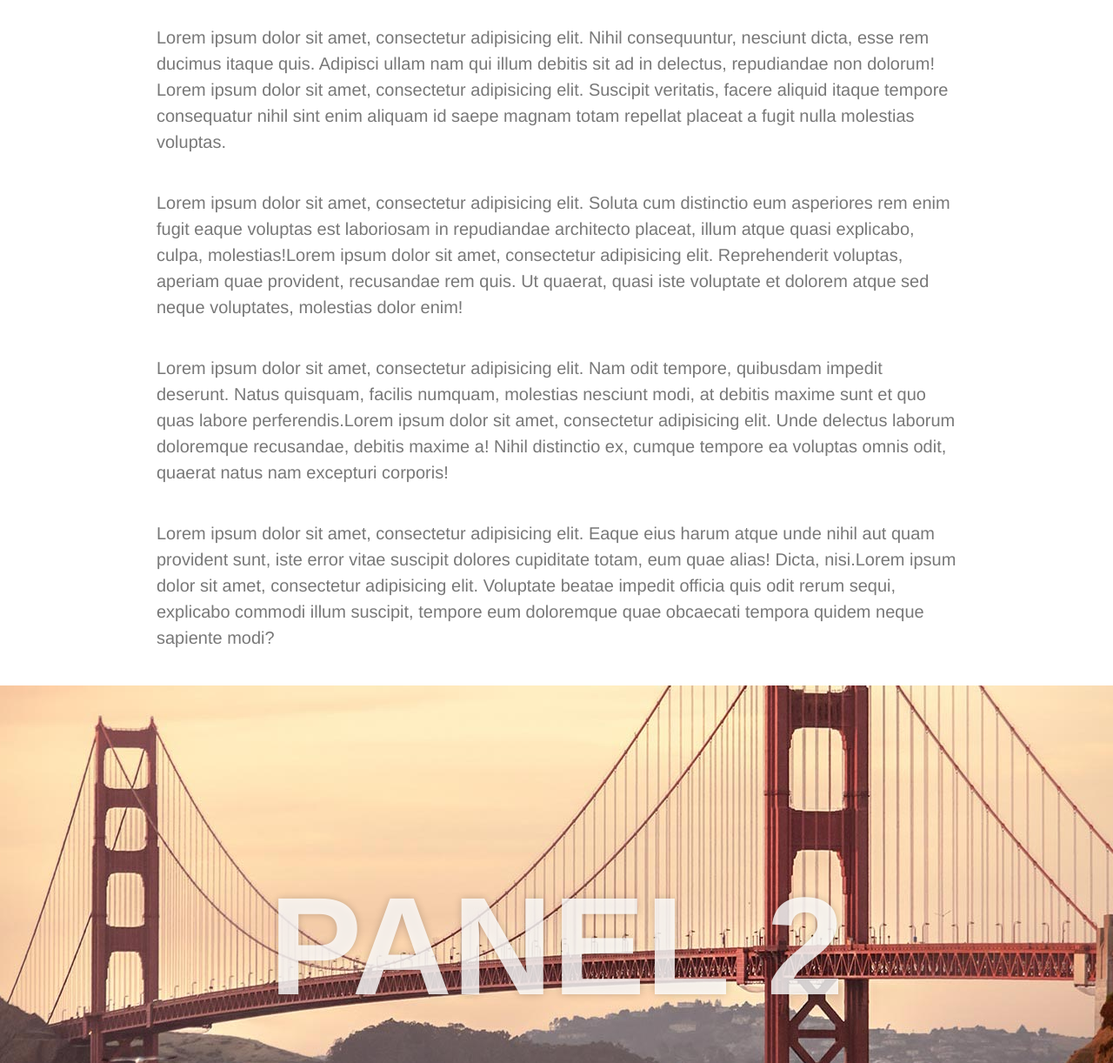
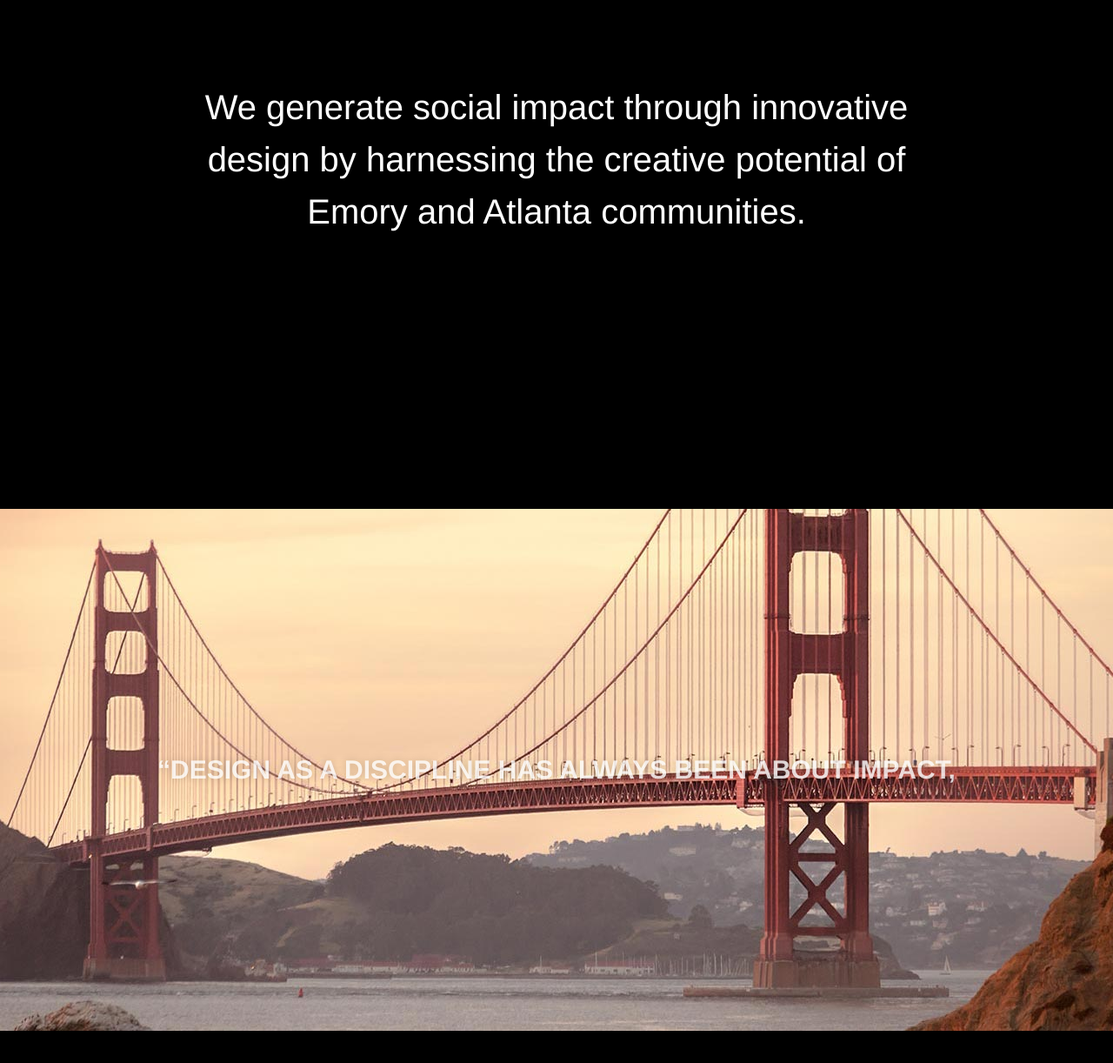
Before and after one commit to creativeone9/creativeone9.github.io, a plain HTML site: page index.html in a window 1280 px wide. Shown: the part 715-1937 px from the top of the page at 87% size. Drawn offline with Linux system fonts and the light colour scheme.

Commit message:
changed moving panels/some text

```diff
--- a/css/style.css
+++ b/css/style.css
@@ -18,7 +18,16 @@ section.module p:last-child {
   margin-bottom: 0;
 }
 section.module.content {
-  padding: 40px 0;
+  padding: 40px;
+  text-align: center;
+  height: 50em;
+  background-color: black;
+}
+section.module.content p {
+  font-size: 40px;
+  font-weight: 150;
+  color: white;
+
 }
 section.module.parallax {
   height: 600px;
@@ -33,6 +42,15 @@ section.module.parallax {
 section.module.parallax h1 {
   color: rgba(255, 255, 255, 0.8);
   font-size: 48px;
+  line-height: 600px;
+  font-weight: 700;
+  text-align: center;
+  text-transform: uppercase;
+  text-shadow: 0 0 10px rgba(0, 0, 0, 0.2);
+}
+section.module.parallax h4 {
+  color: rgba(255, 255, 255, 0.8);
+  font-size: 30px;
   line-height: 600px;
   font-weight: 700;
   text-align: center;
--- a/index.html
+++ b/index.html
@@ -7,7 +7,7 @@
   <meta content="width=device-width,initial-scale=1.0" name="viewport">
   <meta content="description" name="In this tutorial, we take a look at a beautiful parallax scrolling effect in the simplest of ways, with stationary backgrounds and scrolling content.">
 
-  <title>Creative One9</title>
+  <title>creative one9</title>
 
   <!-- css -->
   <link rel="stylesheet" href="http://fonts.googleapis.com/css?family=Roboto+Slab">
@@ -23,7 +23,7 @@
 <div class="wrapper">
 
   <header class="cd-header">
-    <div id="cd-logo"><a href="#0">Creative One9</a></div>
+    <div id="cd-logo"><a href="#0">creative one9</a></div>
 
     <nav class="cd-main-nav">
       <ul>
@@ -39,23 +39,28 @@
 
       <section class="module parallax parallax-1">
         <div class="container">
-          <h1>Panel 1</h1>
+          <h1>Video</h1>
         </div>
       </section>
 
       <section class="module content">
         <div class="container">
-          <h2>Lorem Ipsum Dolor</h2>
-          <p>Lorem ipsum dolor sit amet, consectetur adipisicing elit. Nihil consequuntur, nesciunt dicta, esse rem ducimus itaque quis. Adipisci ullam nam qui illum debitis sit ad in delectus, repudiandae non dolorum! Lorem ipsum dolor sit amet, consectetur adipisicing elit. Suscipit veritatis, facere aliquid itaque tempore consequatur nihil sint enim aliquam id saepe magnam totam repellat placeat a fugit nulla molestias voluptas.</p>
-          <p>Lorem ipsum dolor sit amet, consectetur adipisicing elit. Soluta cum distinctio eum asperiores rem enim fugit eaque voluptas est laboriosam in repudiandae architecto placeat, illum atque quasi explicabo, culpa, molestias!Lorem ipsum dolor sit amet, consectetur adipisicing elit. Reprehenderit voluptas, aperiam quae provident, recusandae rem quis. Ut quaerat, quasi iste voluptate et dolorem atque sed neque voluptates, molestias dolor enim!</p>
-          <p>Lorem ipsum dolor sit amet, consectetur adipisicing elit. Nam odit tempore, quibusdam impedit deserunt. Natus quisquam, facilis numquam, molestias nesciunt modi, at debitis maxime sunt et quo quas labore perferendis.Lorem ipsum dolor sit amet, consectetur adipisicing elit. Unde delectus laborum doloremque recusandae, debitis maxime a! Nihil distinctio ex, cumque tempore ea voluptas omnis odit, quaerat natus nam excepturi corporis!</p>
-          <p>Lorem ipsum dolor sit amet, consectetur adipisicing elit. Eaque eius harum atque unde nihil aut quam provident sunt, iste error vitae suscipit dolores cupiditate totam, eum quae alias! Dicta, nisi.Lorem ipsum dolor sit amet, consectetur adipisicing elit. Voluptate beatae impedit officia quis odit rerum sequi, explicabo commodi illum suscipit, tempore eum doloremque quae obcaecati tempora quidem neque sapiente modi?</p>
+          <BR>&nbsp;<BR>
+          <BR>&nbsp;<BR>
+          <BR>&nbsp;<BR>
+          <BR>&nbsp;<BR>
+          <p>We generate social impact through innovative design by harnessing the creative potential of Emory and Atlanta communities.</p>
+          <BR>&nbsp;<BR>
+          <BR>&nbsp;<BR>
+          <BR>&nbsp;<BR>
+
         </div>
       </section>
 
       <section class="module parallax parallax-2">
         <div class="container">
-          <h1>Panel 2</h1>
+            <h4>“Design as a discipline has always been about impact, </h4>
+            <h4>about delivering on a better version of life thanks to whatever new product, service, or experience you’re working on.” </h4>
         </div>
       </section>
 
```
